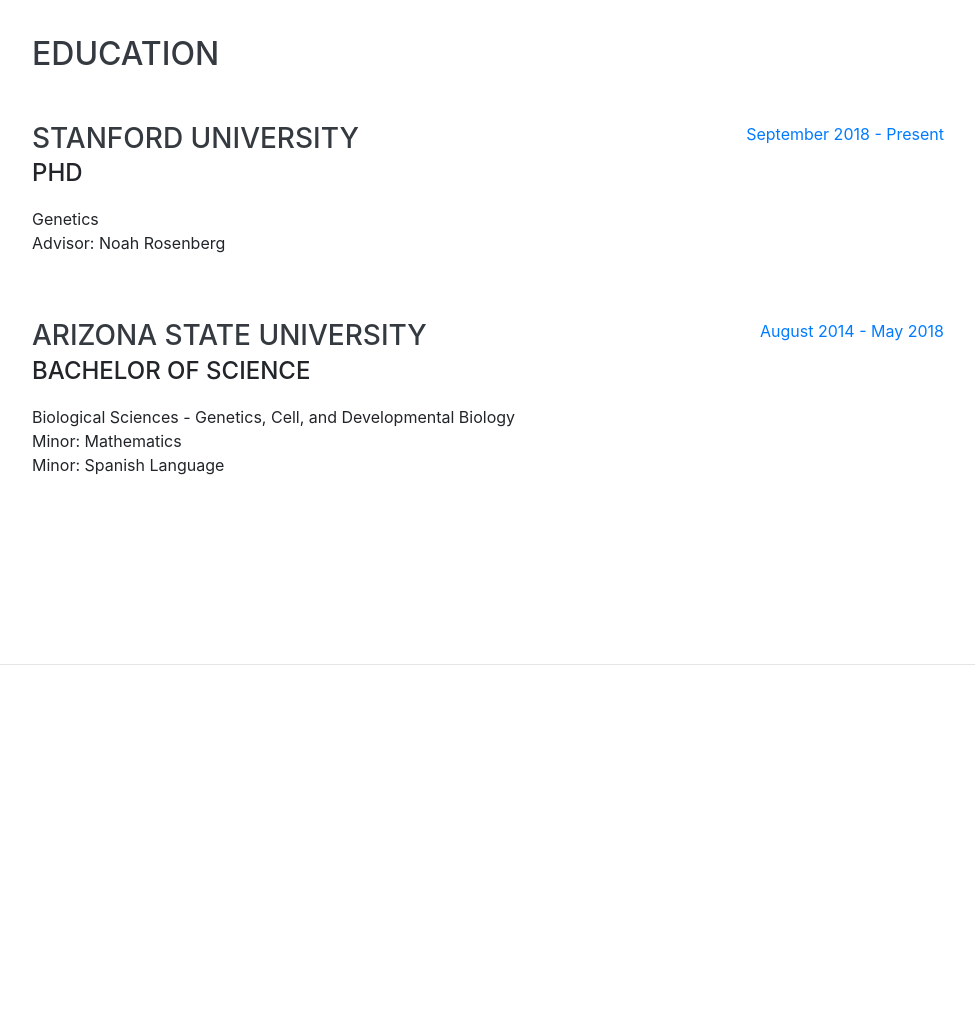
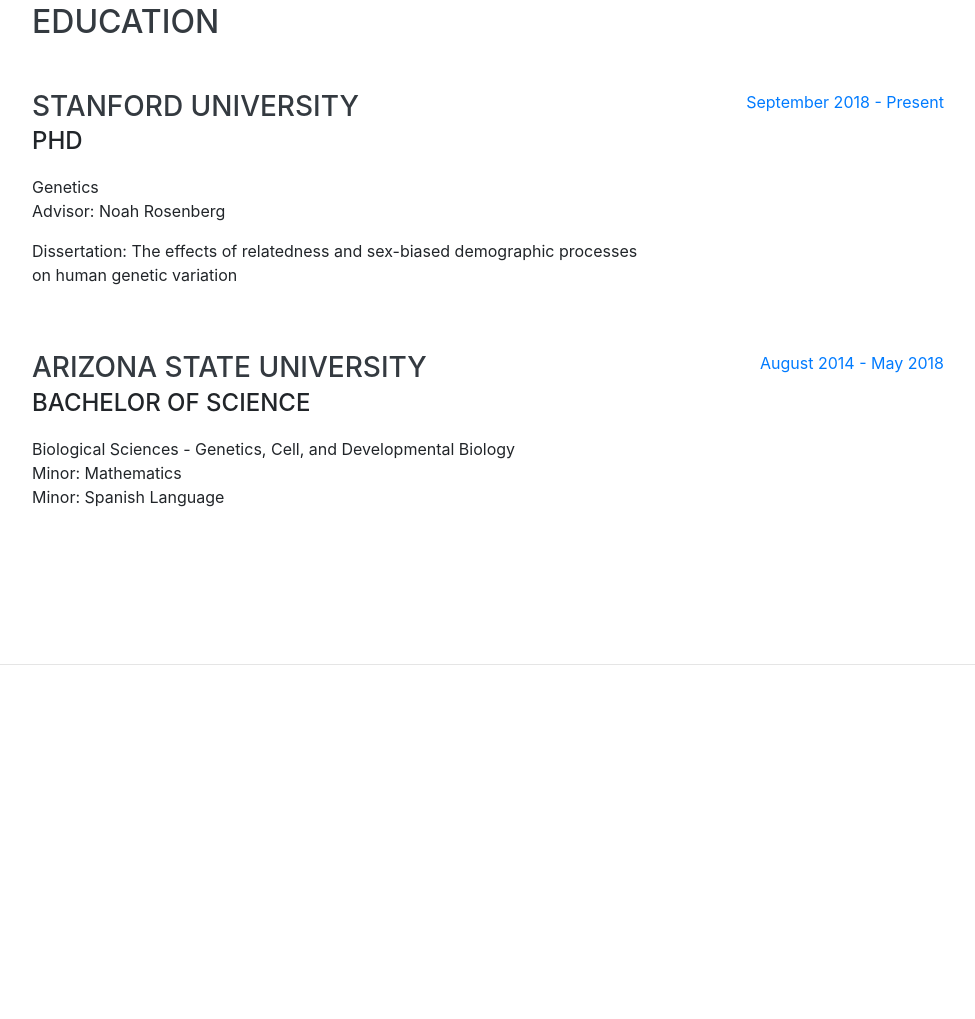
Before and after one commit to djcotter/djcotter.github.io, a website with bundled scripts: page index.html in a window 1280 px wide. Shown: the part 937-1956 px from the top of the page, without its empty margins (288-1263 px from the left). Built offline with nearby package versions, Linux system fonts and the light colour scheme; a web font is replaced by a local one.

Commit message:
Update index.html

```diff
--- a/index.html
+++ b/index.html
@@ -105,6 +105,7 @@
             <div class="subheading mb-3">PhD</div>
             <div>Genetics</div>
             <p>Advisor: Noah Rosenberg</p>
+            <p>Dissertation: The effects of relatedness and sex-biased demographic processes on human genetic variation</p>
           </div>
           <div class="resume-date text-md-right">
             <span class="text-primary">September 2018 - Present</span>
```
